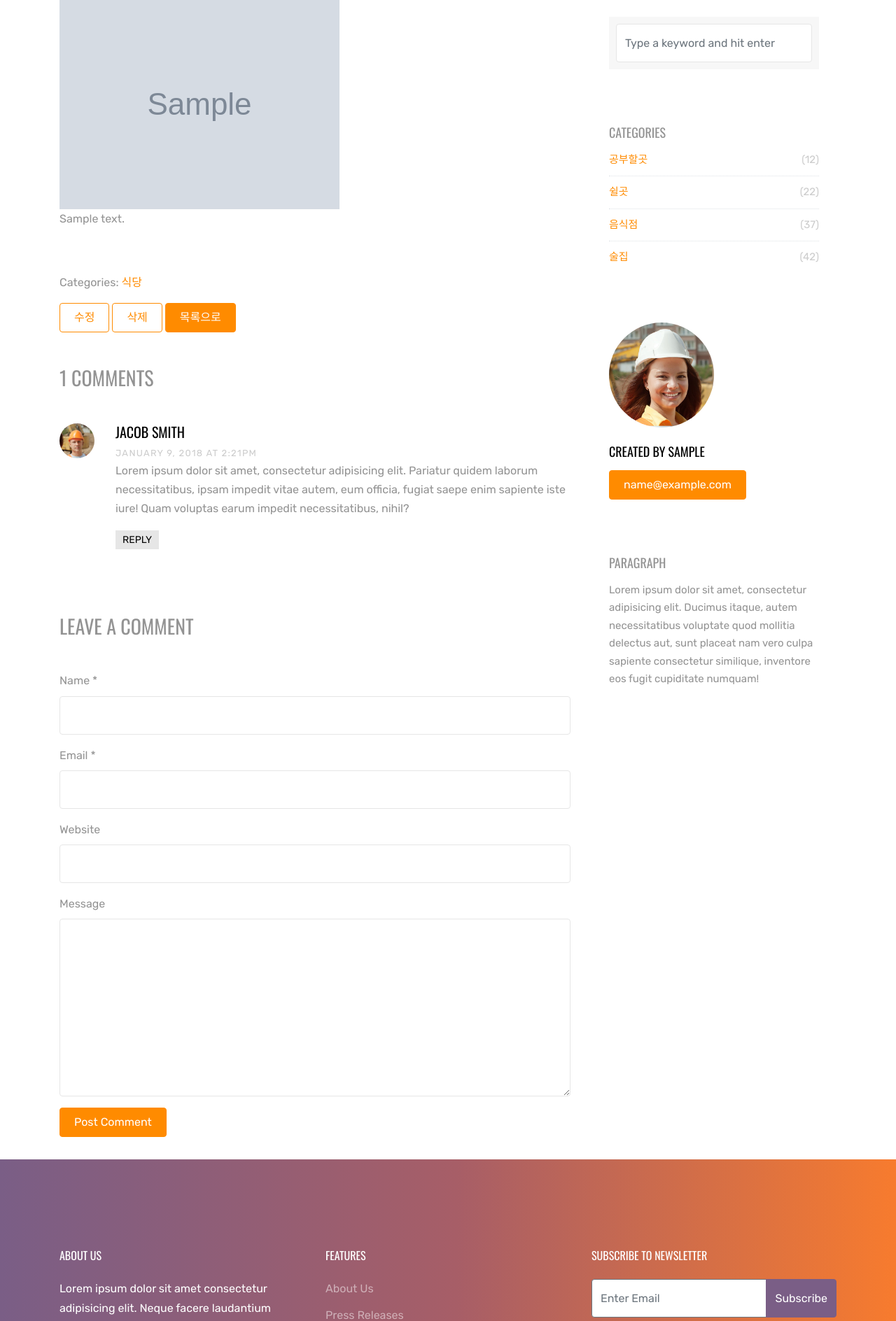
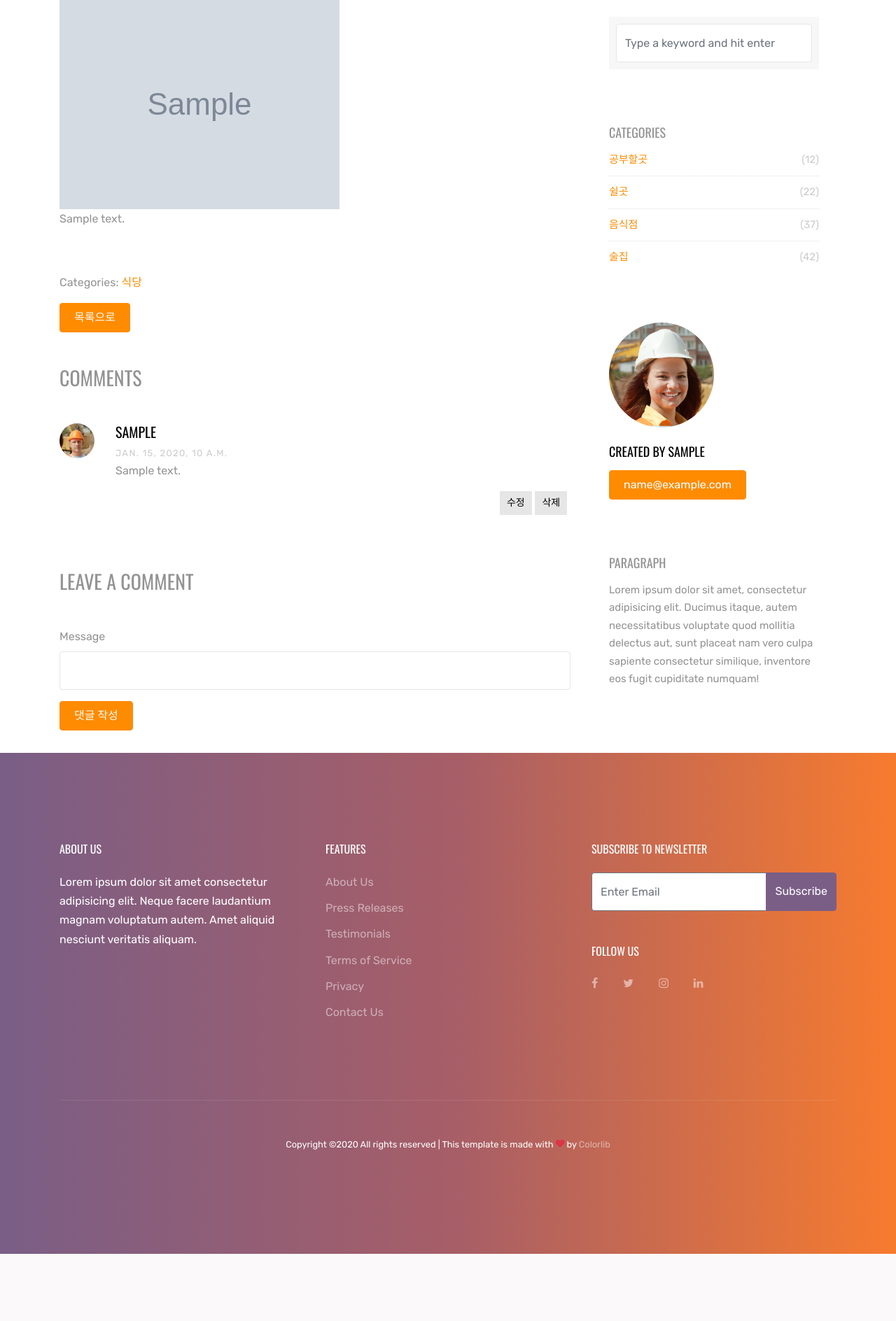
Before and after one commit to showppark12/Kookminreview, a Django app: page /food/1 in a window 1280 px wide. Shown: the part 420-2308 px from the top of the page at 70% size. After the commit the page ends 2212 px from the top, so only its background shows below. Run offline with Django 3.2, Linux system fonts and the light colour scheme; tables that the repository leaves empty hold one stand-in row (values such as "Sample post"); grey boxes marked "Sample" are stand-in pictures; some libraries are stand-ins or nearby versions; some web fonts are replaced.

Commit message:
덧글 수정, 삭제

```diff
--- a/foodboard/form.py
+++ b/foodboard/form.py
@@ -6,7 +6,7 @@ class FoodForm(forms.ModelForm):
         model = FoodBoard
         fields = [ 'title', 'img', 'text' ]
 
-class FoodComment(forms.ModelForm):
+class FoodCommentForm(forms.ModelForm):
     class Meta:
         model = FoodComment
         fields = [ 'text' ]
--- a/foodboard/models.py
+++ b/foodboard/models.py
@@ -12,13 +12,9 @@ class FoodBoard(models.Model):
     def __str__(self):
         return self.title
 
-    def summary(self):
-        if len(self.text)>100: return self.text[:100] + "..."
-        return self.text
-
 
 class FoodComment(models.Model):
     writer = models.ForeignKey(User, on_delete=models.CASCADE)
-    board = models.ForeignKey(FoodBoard, on_delete=models.CASCADE)
+    board = models.ForeignKey(FoodBoard, on_delete=models.CASCADE, related_name='comments')
     text = models.TextField()
     modify_date = models.DateTimeField(auto_now_add=True)
--- a/foodboard/templates/FBoardDetail.html
+++ b/foodboard/templates/FBoardDetail.html
@@ -27,57 +27,47 @@
                 </div>
 
                 <div class="button-group" style="padding-top: 0;">
-                    {% if user == request.user %}
-                    <a href="{% url 'FBoardEdit' review.id %}" class="btn btn-outline-primary btn-md">수정</a>
+                    {% if user.is_authenticated %}
+                        {% if review.writer.username == request.user.username %}
+                            <a href="#" class="btn btn-outline-primary btn-md">수정</a>
                             <a href="{% url 'FBoardDelete' review.id %}" class="btn btn-outline-primary btn-md">삭제</a>
+                        {% endif %}
                     {% endif %}
                     <a href="{% url 'food_home' %}" class="btn btn-primary btn-md text-white">목록으로</a>
                 </div>
 
                 <!-- 덧글 -->
                 <div class="pt-5">
-                    <h3 class="mb-5">1 Comments</h3>
+                    <h3 class="mb-5">Comments</h3>
                     <ul class="comment-list">
+                      {% for c in comments %}
                       <li class="comment">
                         <div class="vcard bio">
                           <img src="/static/images/person_2.jpg" alt="Image">
                         </div>
                         <div class="comment-body">
-                                <h3>Jacob Smith</h3>
-                                <div class="meta">January 9, 2018 at 2:21pm</div>
-                                <p>Lorem ipsum dolor sit amet, consectetur adipisicing elit. Pariatur quidem laborum necessitatibus, ipsam impedit vitae autem, eum officia, fugiat saepe enim sapiente iste iure! Quam voluptas earum impedit necessitatibus,
-                                    nihil?
-                                </p>
-                                <p><a href="#" class="reply">Reply</a></p>
+                            <h3>{{c.writer}}</h3>
+                            <div class="meta">{{c.modify_date}}</div>
+                            <p>{{c.text}}</p>
+                            <p><a href="{% url 'FDelComment' c.id %}" class="reply" style="float :right; margin-right: 0.3rem;">삭제</a></p>
+                            <p><a href="{% url 'FEditComment' c.id %}" class="reply" style="float :right; margin-right: 0.3rem;">수정</a></p>
                         </div>
                       </li>
+                      {%endfor%}
                     </ul>
                     <!-- END comment-list -->
 
                     <div class="comment-form-wrap pt-5">
                         <h3 class="mb-5">Leave a comment</h3>
-                        <form action="#" class="">
+                        <form action="{% url 'FNewComment' review.id %}" method="POST" class="">
+                            {% csrf_token %}
                             <div class="form-group">
-                                <label for="name">Name *</label>
-                                <input type="text" class="form-control" id="name">
+                                <label for="name">Message</label>
+                                <input type="text" class="form-control" id="name" name="text">
                             </div>
                             <div class="form-group">
-                                <label for="email">Email *</label>
-                                <input type="email" class="form-control" id="email">
+                                <input type="submit" value="댓글 작성" class="btn btn-primary btn-md text-white">
                               </div>
-                            <div class="form-group">
-                                <label for="website">Website</label>
-                                <input type="url" class="form-control" id="website">
-                            </div>
-
-                            <div class="form-group">
-                                <label for="message">Message</label>
-                                <textarea name="" id="message" cols="30" rows="10" class="form-control"></textarea>
-                            </div>
-                            <div class="form-group">
-                                <input type="submit" value="Post Comment" class="btn btn-primary btn-md text-white">
-                            </div>
-
                         </form>
                     </div>
                 </div>
--- a/foodboard/urls.py
+++ b/foodboard/urls.py
@@ -10,6 +10,9 @@ urlpatterns = [
     path('FBoardNew/', views.FBoardNew, name="FBoardNew"),
     path('FBoardEdit/<int:review_id>', views.FBoardEdit, name="FBoardEdit"),
     path('FBoardDelete/<int:review_id>', views.FBoardDelete, name="FBoardDelete"),
+    path('<int:review_id>/FNewComment', views.new_comment, name= "FNewComment"),
+    path('FDelComment/<int:comment_id>', views.delete_comment, name= "FDelComment"),
+    path('FEditComment/<int:comment_id>', views.delete_comment, name= "FEditComment"),
 
     # 덧글 CRUD 구현
     #path('<int:review_id>/c<int:comment_id>', views.new_comment, name="new_comment"),
--- a/foodboard/views.py
+++ b/foodboard/views.py
@@ -1,5 +1,5 @@
 from django.shortcuts import render, redirect, get_object_or_404
-from .models import FoodBoard
+from .models import FoodBoard, FoodComment
 from .form import FoodForm
 from django.utils import timezone
 from django.contrib.auth.models import User
@@ -12,7 +12,8 @@ def FBoardHome(request):
 
 def FBoardDetail(request, review_id):
     review = get_object_or_404(FoodBoard, pk=review_id)
-    return render(request, 'FBoardDetail.html', { 'review': review })
+    comments= review.comments.all()
+    return render(request, 'FBoardDetail.html', { 'review': review, 'comments': comments })
 
 
 def FBoardNew(request):
@@ -55,21 +56,17 @@ def FBoardDelete(request, review_id):
 
 
 def new_comment(request, review_id):
-    if request.method == 'GET':
-        form = FoodForm()
-        return render(request, 'FBoardNew.html', { 'form': form })
-    else:
-        form = FoodForm(request.POST, request.FILES)
-        # 입력 데이터 유효성 검사 해주기
-        if form.is_valid():
-            content = form.save(commit=False) #데이터 임시 저장(이후 살 붙이고 제대로 저장)
-            content.pub_date = timezone.now()
-            content.writer = request.user
-            content.save()
-            return redirect('food_home')
-
-def edit_comment(request, comment_id):
-    pass
+    if request.method == 'POST':
+        new_comment = FoodComment()
+        new_comment.writer = get_object_or_404(User, username=request.user)
+        new_comment.board = get_object_or_404(FoodBoard, pk = review_id)
+        new_comment.pub_date = timezone.datetime.now()
+        new_comment.text = request.POST['text']
+        new_comment.save()
+    return redirect('FBoardDetail', review_id)
 
 def delete_comment(request, comment_id):
-    pass
+    del_comment = get_object_or_404(FoodComment, pk = comment_id)
+    review_id = del_comment.board.id
+    del_comment.delete()
+    return redirect('FBoardDetail', review_id)
```
Also changed, not shown: main/templates/main/account.html (+3 -30 lines), foodboard/migrations/0002_auto_20200531_1913.py (added). Lines whose indentation alone changed are shown as unchanged.
